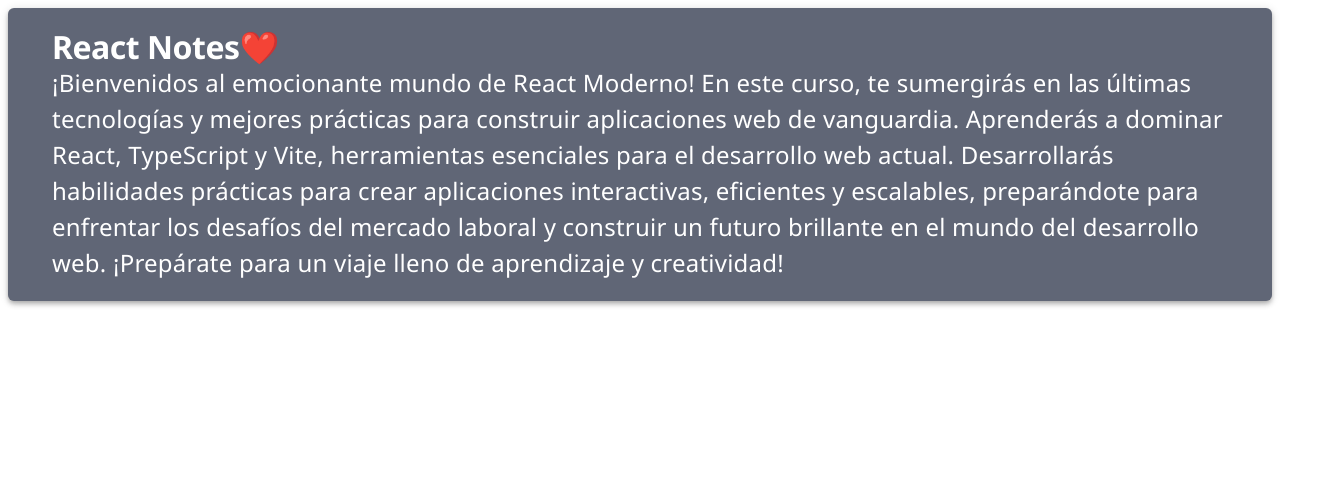
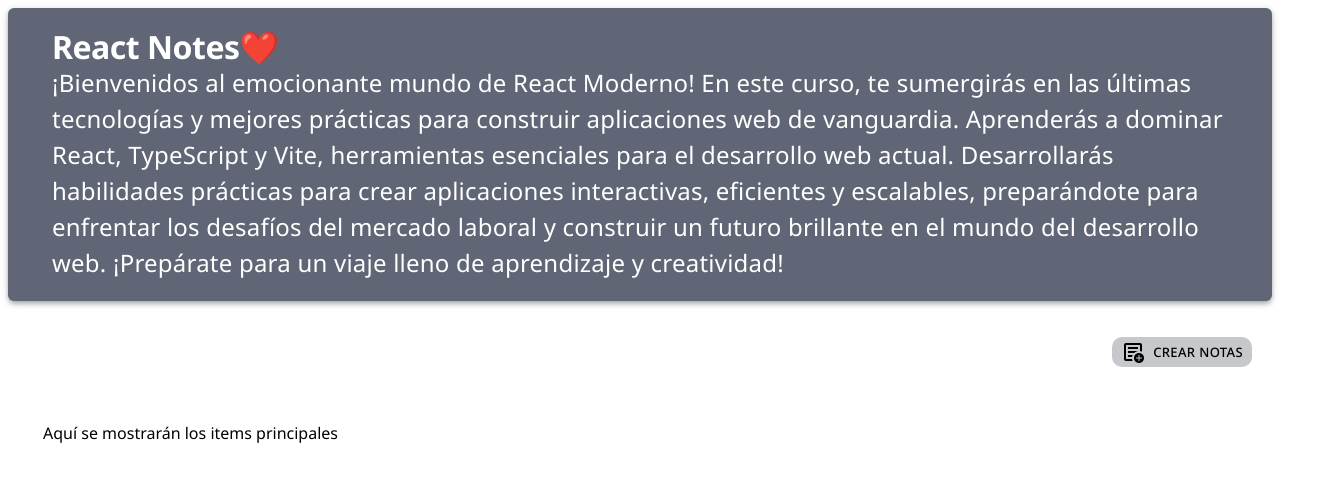
Before and after one commit to D4T4-DEV/NotesReact, a React (Vite) app: page / in a window 1280 px wide. Shown: the top 482 px of the page, 1327 px wide, since content can reach past the window. Built offline with nearby package versions, Linux system fonts and the light colour scheme.

Commit message:
Hacemos el componente APP

```diff
--- a/src/App.tsx
+++ b/src/App.tsx
@@ -1,22 +1,129 @@
-import { DndContext } from '@dnd-kit/core'
+import { closestCenter, DndContext, KeyboardSensor, PointerSensor, useSensor, useSensors } from '@dnd-kit/core'
 import AppBarComponent from './Components/AppBarComponent'
+import { useContainerContext } from './Contexts/AppContext';
+import { useState } from 'react';
+import AddItem from './Components/AddItem';
+import Container from './Components/ContenedorDeNotas';
+import Card from './Components/Nota';
 
 function App() {
 
+  // Uso de un estado para saber el contenedor que se esta movimiento un item
+  const [activeContainerId, setActiveContainerId] = useState<string | null>(null);
 
+  // Uso del contexto
+  const { containers, dispatch } = useContainerContext();
+
+
+  // Codigo afin a dnd-kit
+
+  const sensors = useSensors( // Sensor para habilitar la entrada por teclado y manejar su comportamiento
+    useSensor(PointerSensor, {
+      activationConstraint: {
+        distance: 5,
+      },
+    }),
+    useSensor(KeyboardSensor)
+  );
+
+  // Funcion para detectar cunado se termina de arrastrar un item hacia algun lado
+  const handleDragEnd = (event: any) => {
+    const { active, over } = event;
+    if (!over) return;
+
+    setActiveContainerId(null);
+
+    const activeType = active.data.current?.type;
+    const overType = over.data.current?.type;
+
+    if (activeType === 'item' && overType === 'container') {
+      const sourceIndex = containers.findIndex((container) =>
+        container.items.some(item => item.id === active.id)
+      );
+      const destinationIndex = containers.findIndex(container => container.id === over.id);
+
+      if (sourceIndex !== -1 && destinationIndex !== -1 && sourceIndex !== destinationIndex) {
+        // Uso del contexto para mover el item entre contenedores
+        dispatch({
+          type: 'MOVE_ITEM_BETWEEN_CONTAINERS',
+          payload: { sourceIndex, destinationIndex, itemId: active.id },
+        });
+      }
+    }
+
+    if (activeType === 'item' && overType === 'item') {
+      const containerIndex = containers.findIndex(container =>
+        container.items.some(item => item.id === active.id)
+      );
+
+      if (containerIndex !== -1) {
+        const activeIndex = containers[containerIndex].items.findIndex(item => item.id === active.id);
+        const overIndex = containers[containerIndex].items.findIndex(item => item.id === over.id);
+
+        if (activeIndex !== overIndex) {
+          // Uso del contexto para mover el item en el mismo contenedor
+          dispatch({
+            type: 'MOVE_ITEM_WITHIN_CONTAINER',
+            payload: { containerIndex, activeIndex, overIndex },
+          });
+        }
+      }
+    }
+  };
+
+  // Funcion para saber el tipo de item que se tiene cuando se suelta otro
+  const handleDragOver = (event: any) => {
+    const { over } = event;
+    if (over && over.data.current?.type === 'container') {
+      setActiveContainerId(over.id);
+    } else {
+      setActiveContainerId(null);
+    }
+  };
 
   return (
     <div>
 
-      <DndContext
-      // Componentes
-      >
-
-      </DndContext>
-
       {/* Componente de AppBar */}
       <AppBarComponent />
 
+      {/* Componente de dnd-kit, el cual usa su propio contexto */}
+      <DndContext
+        // Componentes
+        sensors={sensors}
+        collisionDetection={closestCenter}
+        onDragEnd={handleDragEnd}
+        onDragOver={handleDragOver}
+      >
+        <div className='app'>
+          {/* Componente encargado de agregar notas al contenedor padre */}
+          <div style={{display: 'flex', justifyContent: 'flex-end'}}>
+            <AddItem containerId={'father-items-god'} />
+          </div>
+
+          {containers.map((container) => (
+          <Container
+            key={container.id}
+            id={container.id}
+            items={container.items}
+            isActive={container.id === activeContainerId}
+            type="container"
+          >
+            {container.items.map((item) => (
+              <Card
+                key={item.id}
+                id={item.id}
+                type="item"
+                title={item.title}
+                message={item.message}
+                colorItem={item.color}
+                containerId={container.id}
+              />
+            ))}
+          </Container>
+        ))}
+        </div>
+      </DndContext>
     </div>
   )
 }
```
